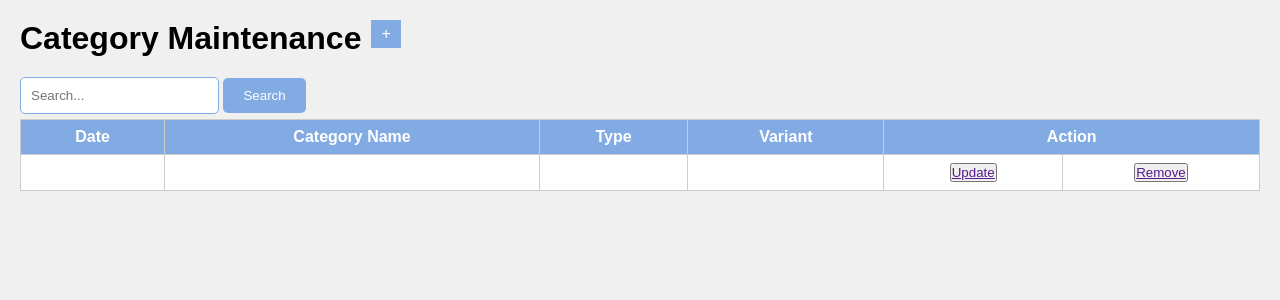
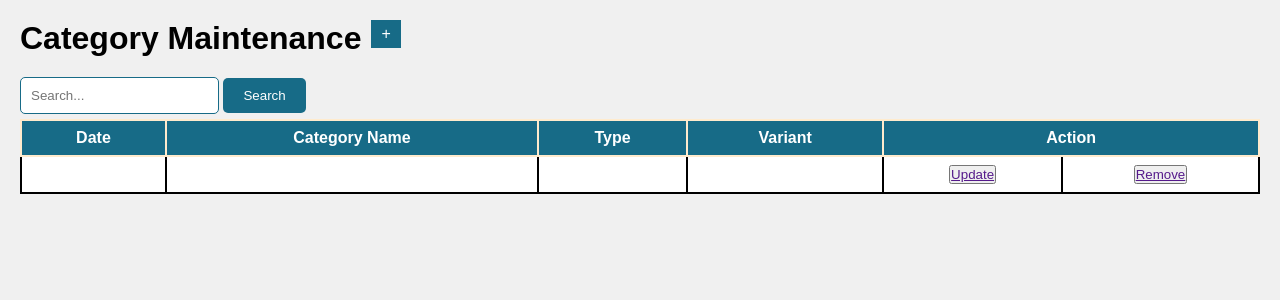
Before and after one commit to ViverIT1/WebBasedPOS, a PHP site: page /categorymaintenance.html in a window 1280 px wide. Shown: the top 300 px of the page. Run offline with PHP 8.4, Linux system fonts and the light colour scheme.

Commit message:
change the color design of category maintennace

```diff
--- a/categorymaintenance.css
+++ b/categorymaintenance.css
@@ -21,11 +21,15 @@ body {
 .add-button {
   padding: 5px 10px;
   margin-left: 10px;
-  background-color: #82AAE3;
+  background-color: #176B87;
   border: #f0f0f0;
   color: white;
   font-size: 16px;
   text-decoration: none;
+}
+
+.add-button:hover {
+  background-color: #64CCC5;
 }
 
 .content-table {
@@ -37,14 +41,15 @@ body {
 
   .content-table th,
   .content-table td {
-    border: 1px solid #ccc;
+    border: 2px solid black;
     padding: 8px;
     text-align: center;
   }
 
   .content-table th {
-    background-color: #82AAE3;
+    background-color: #176B87;
     color: white;
+    border: 2px solid blanchedalmond;
   }
 
   .content-table tr:nth-child(even) {
@@ -55,14 +60,14 @@ body {
 /* Style for the search input */
 .search-form input[type="search"] {
     padding: 10px;
-    border: 1px solid #82AAE3;
+    border: 1px solid #176B87;
     border-radius: 5px;
 }
 
 /* Style for the search button */
 .search-form button[type="submit"] {
     padding: 10px 20px;
-    background-color: #82AAE3;
+    background-color: #176B87;
     color: white;
     border: none;
     border-radius: 5px;
@@ -70,5 +75,5 @@ body {
 }
 
 .search-form button[type="submit"]:hover {
-    background-color: #91D8E4;
+    background-color: #64CCC5;
 }
```
